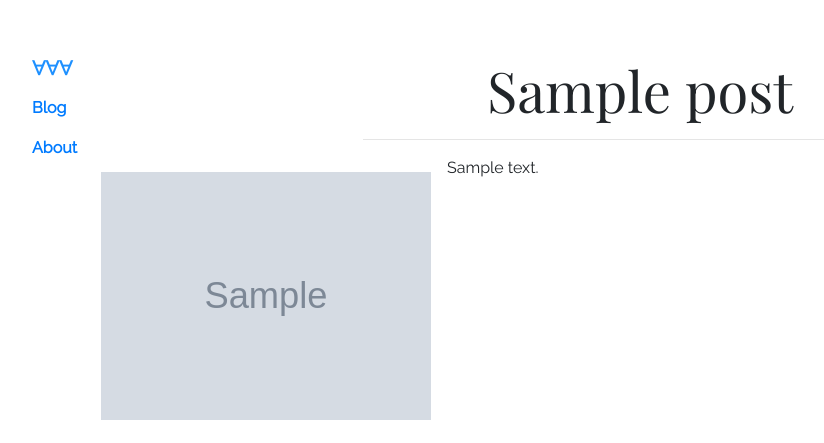
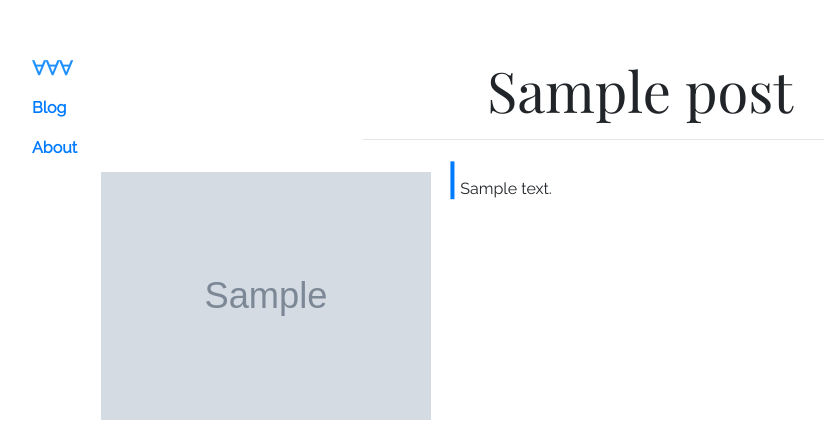
Before and after one commit to SandyAbdullahi/django-blog, a Django app: template templates/pages/post_detail.html in a window 1280 px wide. Shown: the top 443 px of the page, without its empty margins (0-824 px from the left). Run offline with Django 3.2, Linux system fonts and the light colour scheme; the template is opened without the code that fills it: values that come from a table or form of the project are taken from there, others are empty; tables that the repository leaves empty hold one stand-in row (values such as "Sample post"); grey boxes marked "Sample" are stand-in pictures; parts of the project's set-up code (start-up, migrations or seed data) failed here and were passed over; some libraries are stand-ins or nearby versions.

Commit message:
add extra dash before interpolated text in post_detail

```diff
--- a/templates/pages/post_detail.html
+++ b/templates/pages/post_detail.html
@@ -9,7 +9,7 @@
                 <img src="{{ post.get_photo_url }}" class="img-fluid m-3" width="500" alt="">
             </div>
             <div class="content">
-               <p>{{ post.post_content }}</p>
+               <p><span class="text-primary h1 font-weight-bold">|</span> {{ post.post_content }}</p>
             </div>
             <br>
             <div class="container text-center float-right">
```
